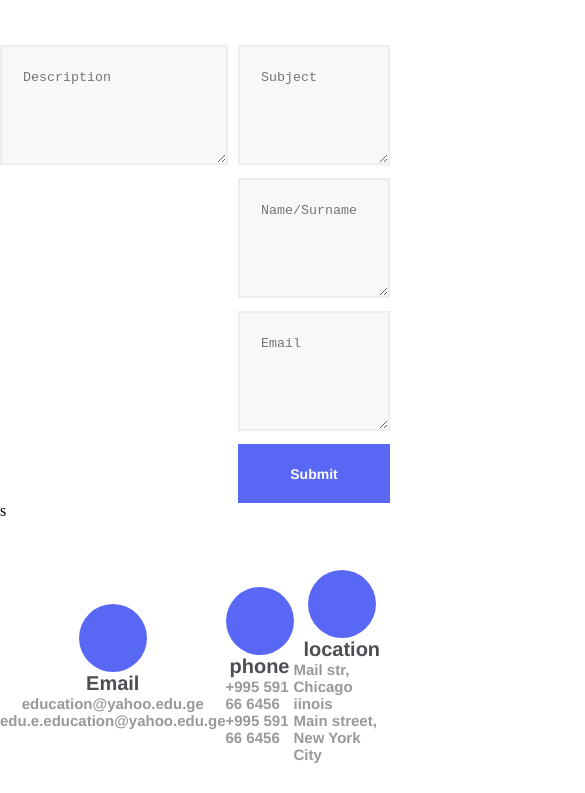
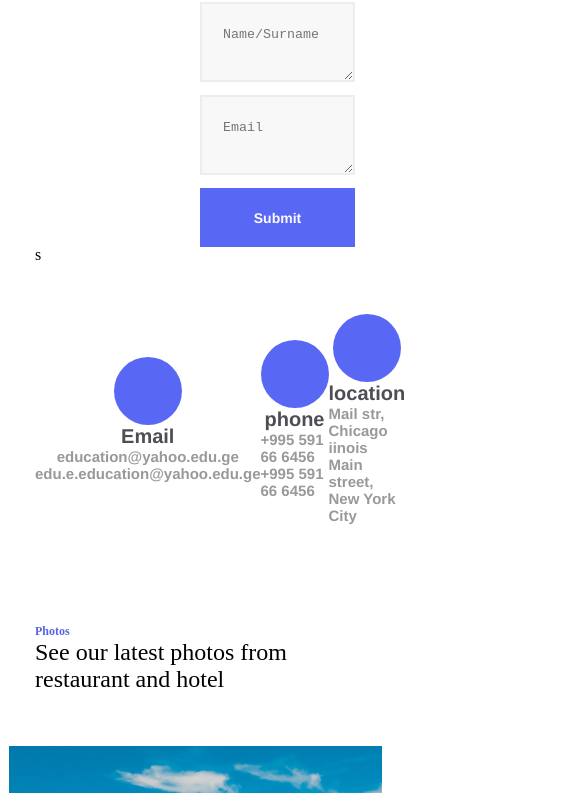
Before and after one commit to rttaso/task11, a plain HTML site: page index.html in a window 390 px wide. Shown: the part 210-1003 px from the top of the page, 585 px wide, since content can reach past the window. Drawn offline with Linux system fonts and the light colour scheme.

Commit message:
added responsive

```diff
--- a/style.css
+++ b/style.css
@@ -232,3 +232,80 @@ textarea {
 .blue-list li a:hover {
     text-decoration: underline;
 }
+
+
+@media screen and (max-width: 1024px) {
+    .container {
+        max-width: 960px;
+    }
+
+    .header h5 {
+        font-size: 16px;
+    }
+
+    .header h2 {
+        font-size: 42px;
+    }
+
+    textarea {
+        width: 100%;
+    }
+
+    .sec-2 h2 {
+        width: 100%;
+    }
+
+    .images {
+        flex-wrap: wrap;
+    }
+}
+
+@media screen and (max-width: 768px) {
+    .container {
+        max-width: 720px;
+    }
+
+    .header h5 {
+        font-size: 14px;
+    }
+
+    .header h2 {
+        font-size: 36px;
+        width: 100%;
+    }
+
+    .description-box,
+    .input-boxes {
+        width: 100%;
+    }
+
+    textarea {
+        height: 120px;
+    }
+}
+
+@media screen and (max-width: 480px) {
+    .container {
+        max-width: 320px;
+    }
+
+    .header h5 {
+        font-size: 12px;
+        margin-top: 20px;
+    }
+
+    .header h2 {
+        font-size: 24px;
+        width: 100%;
+        margin-top: 0;
+    }
+
+    textarea {
+        height: 80px;
+    }
+
+    .blue-button {
+        height: 40px;
+        font-size: 12px;
+    }
+}
```
